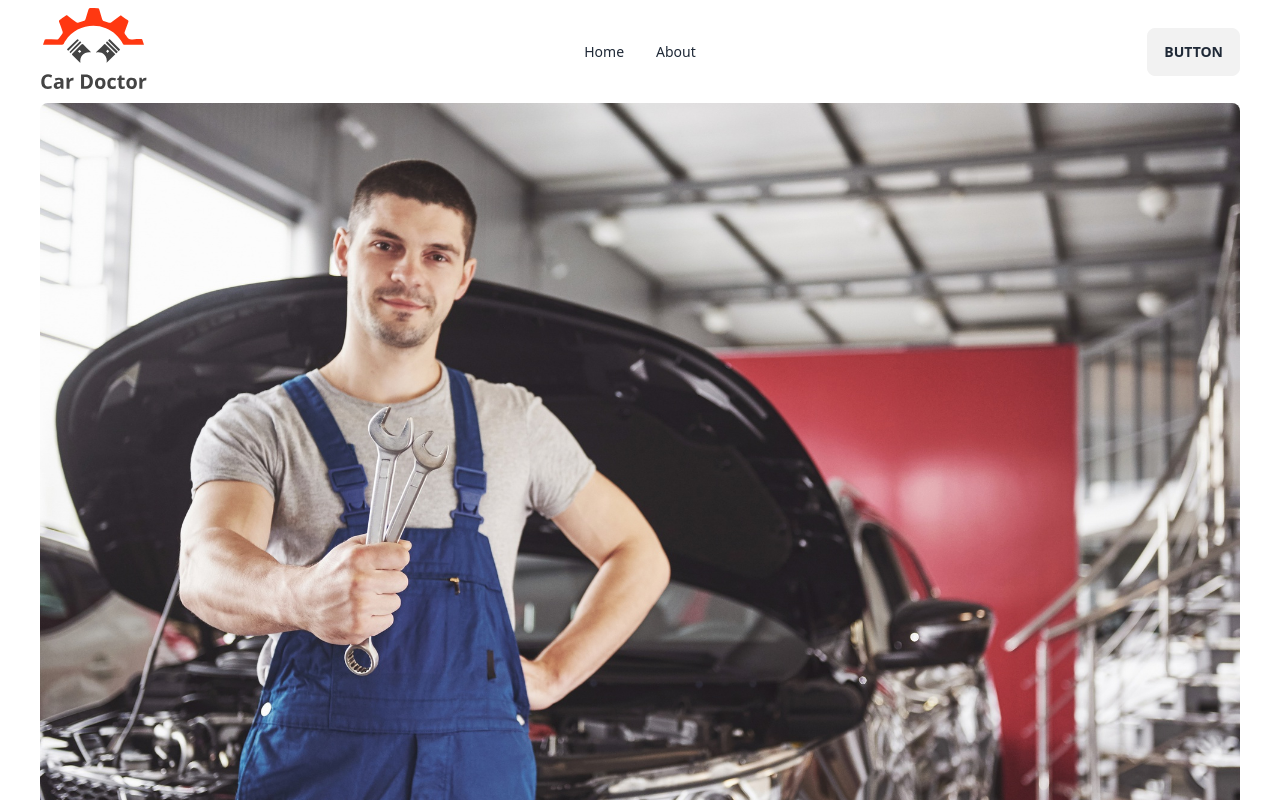
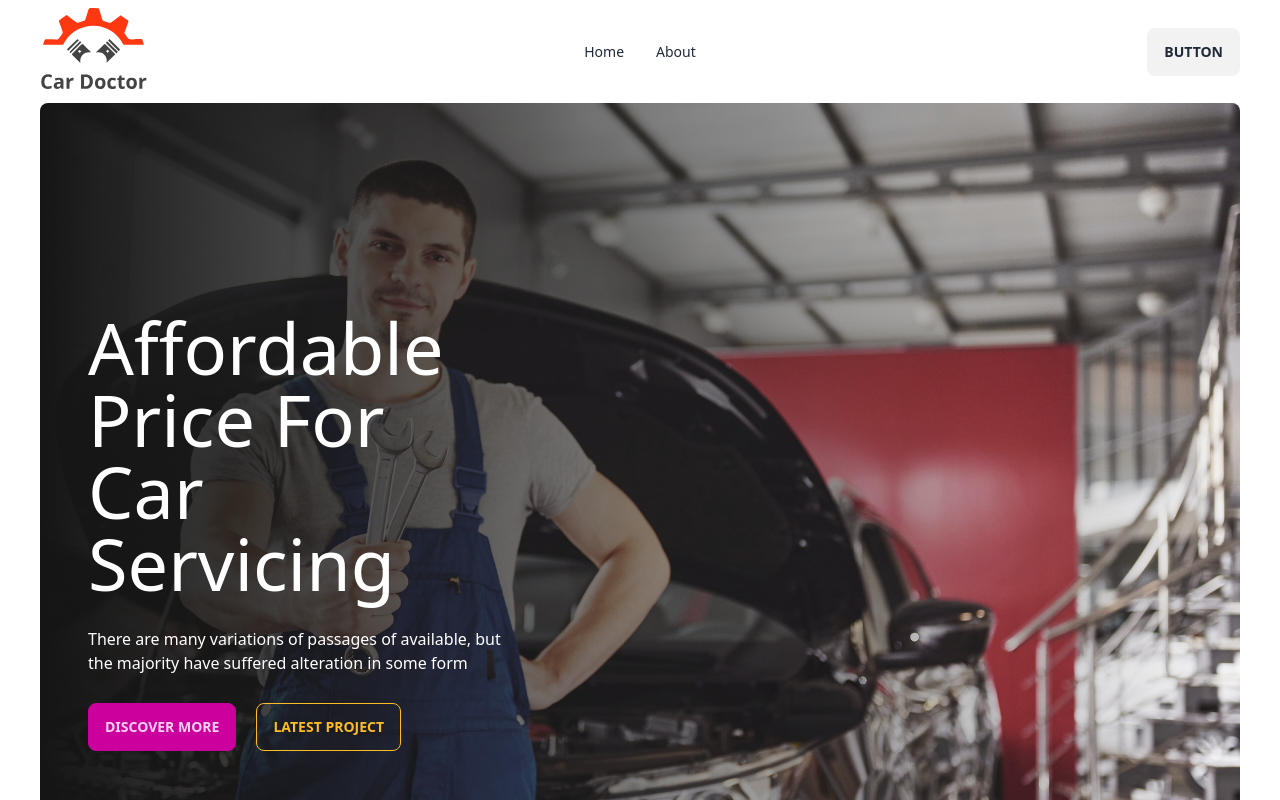
Before and after one commit to rashaduldev/Doctor-follio, a React (Vite) app: page / in a window 1280 px wide. Shown: the top 800 px of the page. Built offline with nearby package versions, Linux system fonts and the light colour scheme.

Commit message:
Slider button and text possition done

```diff
--- a/src/Home/Slider/Slider.jsx
+++ b/src/Home/Slider/Slider.jsx
@@ -12,32 +12,81 @@ const Slider = () => {
    <div>
    <img src={img1} className="w-full" />
    </div>
+   <div className="absolute bg-gradient-to-r from-[#151515] to-[rgba(21, 21, 21, 0.00)] h-full w-full text-white  pl-12 py-52">
+   <div className='space-y-7'>
+   <h1 className='text-7xl w-1/3'>Affordable Price For Car Servicing</h1>
+     <p>There are many variations of passages of  available, but <br /> the majority have suffered alteration in some form</p>
+     <div className=''>
+        <button className="btn btn-active btn-secondary mr-5">Discover More</button>
+        <button className="btn btn-outline btn-warning">Latest Project</button>
+     </div>
+   </div>
+    </div>
     <div className="absolute flex justify-between bottom-5 right-5">
       <a href="#slide4" className="btn btn-circle mr-5">❮</a>
       <a href="#slide2" className="btn btn-circle">❯</a>
     </div>
   </div>
   <div id="slide2" className="carousel-item relative w-full">
-    <img src={img2} className="w-full" />
-    <div className="absolute flex justify-between transform -translate-y-1/2 left-5 right-5 top-1/2">
-      <a href="#slide1" className="btn btn-circle">❮</a>
+   <div>
+   <img src={img2} className="w-full" />
+   </div>
+   <div className="absolute bg-gradient-to-r from-[#151515] to-[rgba(21, 21, 21, 0.00)] h-full w-full text-white  pl-12 py-52">
+   <div className='space-y-7'>
+   <h1 className='text-7xl w-1/3'>Affordable Price For Car Servicing</h1>
+     <p>There are many variations of passages of  available, but <br /> the majority have suffered alteration in some form</p>
+     <div className=''>
+        <button className="btn btn-active btn-secondary mr-5">Discover More</button>
+        <button className="btn btn-outline btn-warning">Latest Project</button>
+     </div>
+   </div>
+    </div>
+    <div className="absolute flex justify-between bottom-5 right-5">
+      <a href="#slide1" className="btn btn-circle mr-5">❮</a>
       <a href="#slide3" className="btn btn-circle">❯</a>
     </div>
   </div>
+
   <div id="slide3" className="carousel-item relative w-full">
-    <img src={img3} className="w-full" />
-    <div className="absolute flex justify-between transform -translate-y-1/2 left-5 right-5 top-1/2">
-      <a href="#slide2" className="btn btn-circle">❮</a>
+   <div>
+   <img src={img3} className="w-full" />
+   </div>
+   <div className="absolute bg-gradient-to-r from-[#151515] to-[rgba(21, 21, 21, 0.00)] h-full w-full text-white  pl-12 py-52">
+   <div className='space-y-7'>
+   <h1 className='text-7xl w-1/3'>Affordable Price For Car Servicing</h1>
+     <p>There are many variations of passages of  available, but <br /> the majority have suffered alteration in some form</p>
+     <div className=''>
+        <button className="btn btn-active btn-secondary mr-5">Discover More</button>
+        <button className="btn btn-outline btn-warning">Latest Project</button>
+     </div>
+   </div>
+    </div>
+    <div className="absolute flex justify-between bottom-5 right-5">
+      <a href="#slide2" className="btn btn-circle mr-5">❮</a>
       <a href="#slide4" className="btn btn-circle">❯</a>
     </div>
   </div>
+
   <div id="slide4" className="carousel-item relative w-full">
-    <img src={img4} className="w-full" />
-    <div className="absolute flex justify-between transform -translate-y-1/2 left-5 right-5 top-1/2">
-      <a href="#slide3" className="btn btn-circle">❮</a>
+   <div>
+   <img src={img4} className="w-full" />
+   </div>
+   <div className="absolute bg-gradient-to-r from-[#151515] to-[rgba(21, 21, 21, 0.00)] h-full w-full text-white  pl-12 py-52">
+   <div className='space-y-7'>
+   <h1 className='text-7xl w-1/3'>Affordable Price For Car Servicing</h1>
+     <p>There are many variations of passages of  available, but <br /> the majority have suffered alteration in some form</p>
+     <div className=''>
+        <button className="btn btn-active btn-secondary mr-5">Discover More</button>
+        <button className="btn btn-outline btn-warning">Latest Project</button>
+     </div>
+   </div>
+    </div>
+    <div className="absolute flex justify-between bottom-5 right-5">
+      <a href="#slide3" className="btn btn-circle mr-5">❮</a>
       <a href="#slide1" className="btn btn-circle">❯</a>
     </div>
   </div>
+
         </div>
         </div>
     );
```
